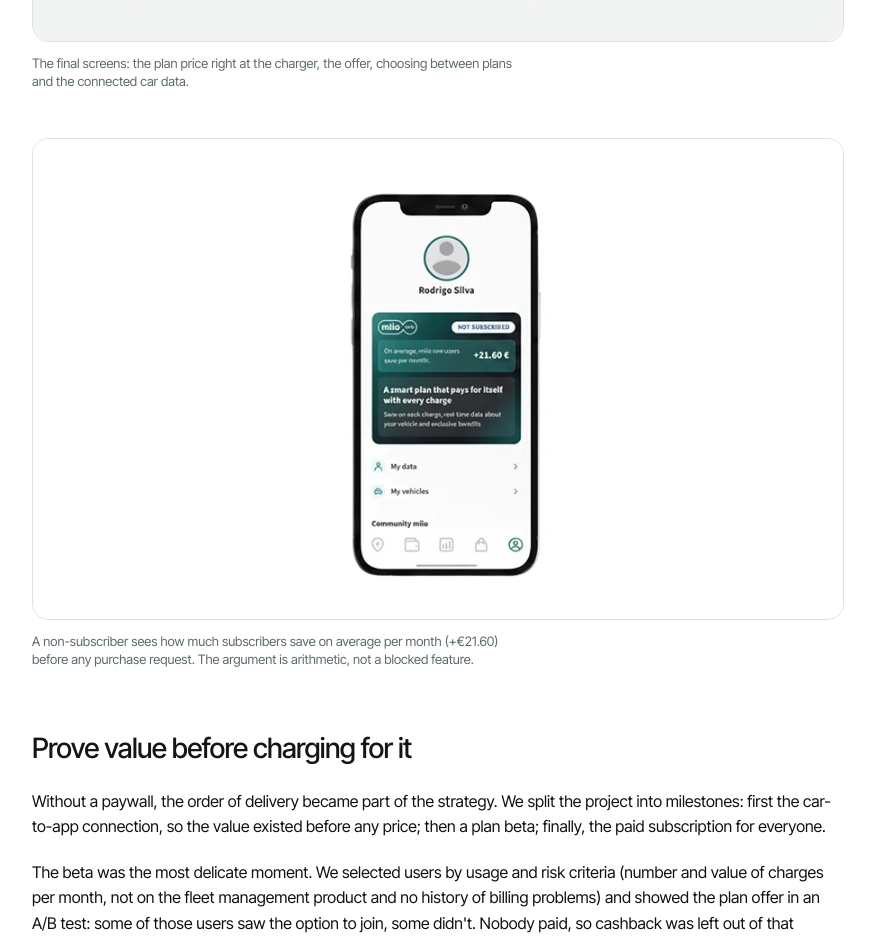
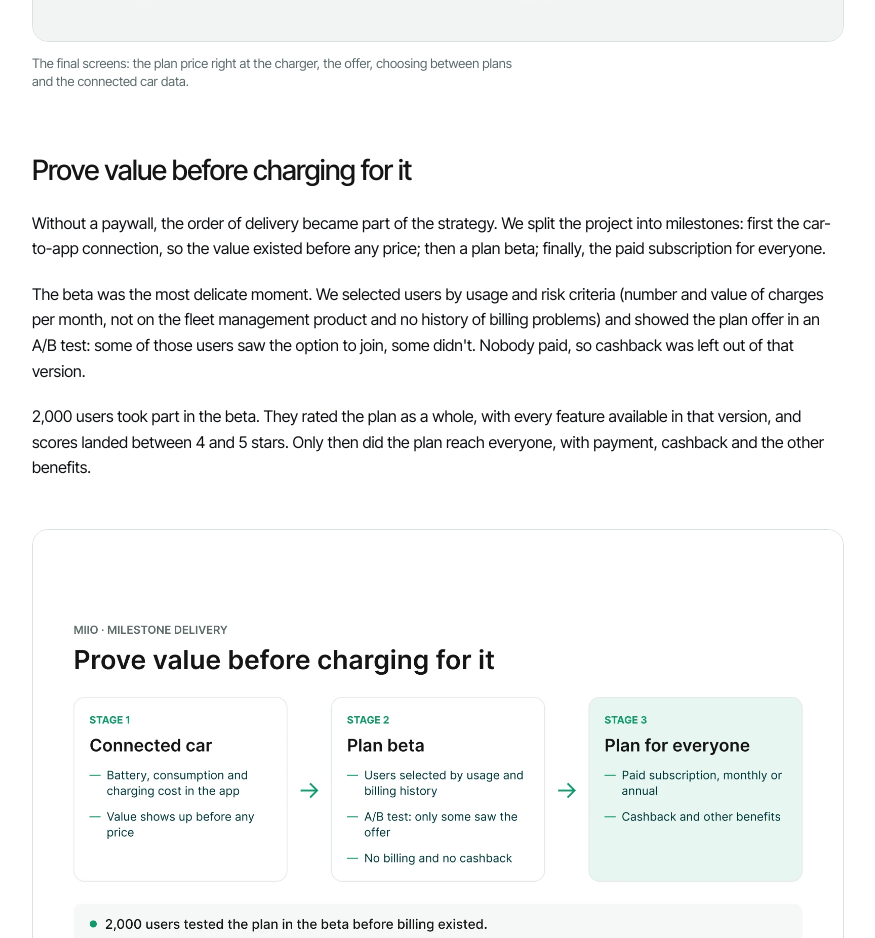
Before and after one commit to rodrijovem/rodrigofsilva-portfolio, a React (Vite) app: page /cases/miio in a window 1280 px wide. Shown: the part 4280-5218 px from the top of the page, without its empty margins (346-1221 px from the left). Built offline with nearby package versions, Linux system fonts and the light colour scheme.

Commit message:
content(miio): remove imagem do perfil sem plano
Co-Authored-By: Claude Opus 5.5 <noreply@anthropic.com>

```diff
--- a/src/content/miio.tsx
+++ b/src/content/miio.tsx
@@ -3,7 +3,6 @@ import type { Lang } from '../i18n';
 import { h, img, p, p12, statsGrid } from './blocks';
 
 import miioHeader from '../../images/miio/miioHeader.webp';
-import miioDecisao from '../../images/miio/miioDecisao.webp';
 import miioMone from '../../images/miio/miioMone.webp';
 import paywall from '../../images/miio/miio-01-paywall-vs-contexto.webp';
 import paywallEn from '../../images/miio/miio-01-paywall-vs-contexto-en.webp';
@@ -39,8 +38,6 @@ export function getMiioContent(lang: Lang): ReactNode {
       {img(pontosEn, "Journey showing where the miio plan appears to the user", "Where the plan appears: only at the moments when the app already has a savings number to show.")}
 
       {img(telasEn, "Final miio screens: plan price at the charger, offer, plan selection and connected car", "The final screens: the plan price right at the charger, the offer, choosing between plans and the connected car data.")}
-
-      {img(miioDecisao, "Profile screen for a non-subscriber", "A non-subscriber sees how much subscribers save on average per month (+€21.60) before any purchase request. The argument is arithmetic, not a blocked feature.")}
 
       {h("prove-value", "Prove value before charging for it")}
       {p("Without a paywall, the order of delivery became part of the strategy. We split the project into milestones: first the car-to-app connection, so the value existed before any price; then a plan beta; finally, the paid subscription for everyone.")}
@@ -103,8 +100,6 @@ export function getMiioContent(lang: Lang): ReactNode {
 
       {img(telas, "Telas finais da miio: preço com plano no posto, oferta, escolha de plano e carro conectado", "As telas finais: o preço com o plano direto no posto, a oferta, a escolha entre planos e os dados do carro conectado.")}
 
-      {img(miioDecisao, "Tela de perfil de um usuário sem plano", "Quem não assina vê quanto os assinantes economizam em média por mês (+21,60 €) antes de qualquer pedido de compra. O argumento é aritmético, não uma função bloqueada.")}
-
       {h("prove-value", "Provar valor antes de cobrar")}
       {p("Sem paywall, a ordem das entregas passou a ser parte da estratégia. Dividimos o projeto em milestones: primeiro a conexão do carro com o app, para o valor existir antes de qualquer preço; depois um beta do plano; por fim, a assinatura paga para todos.")}
       {p("O beta foi o momento mais delicado. Selecionamos usuários por critérios de uso e risco (quantidade e valor de recargas no mês, fora do produto de gestão de frotas e sem histórico de problema de cobrança) e mostramos a oferta do plano em teste A/B: parte desses usuários via a opção de aderir, parte não. Ninguém pagava, por isso o cashback ficou de fora nessa versão.")}
```
